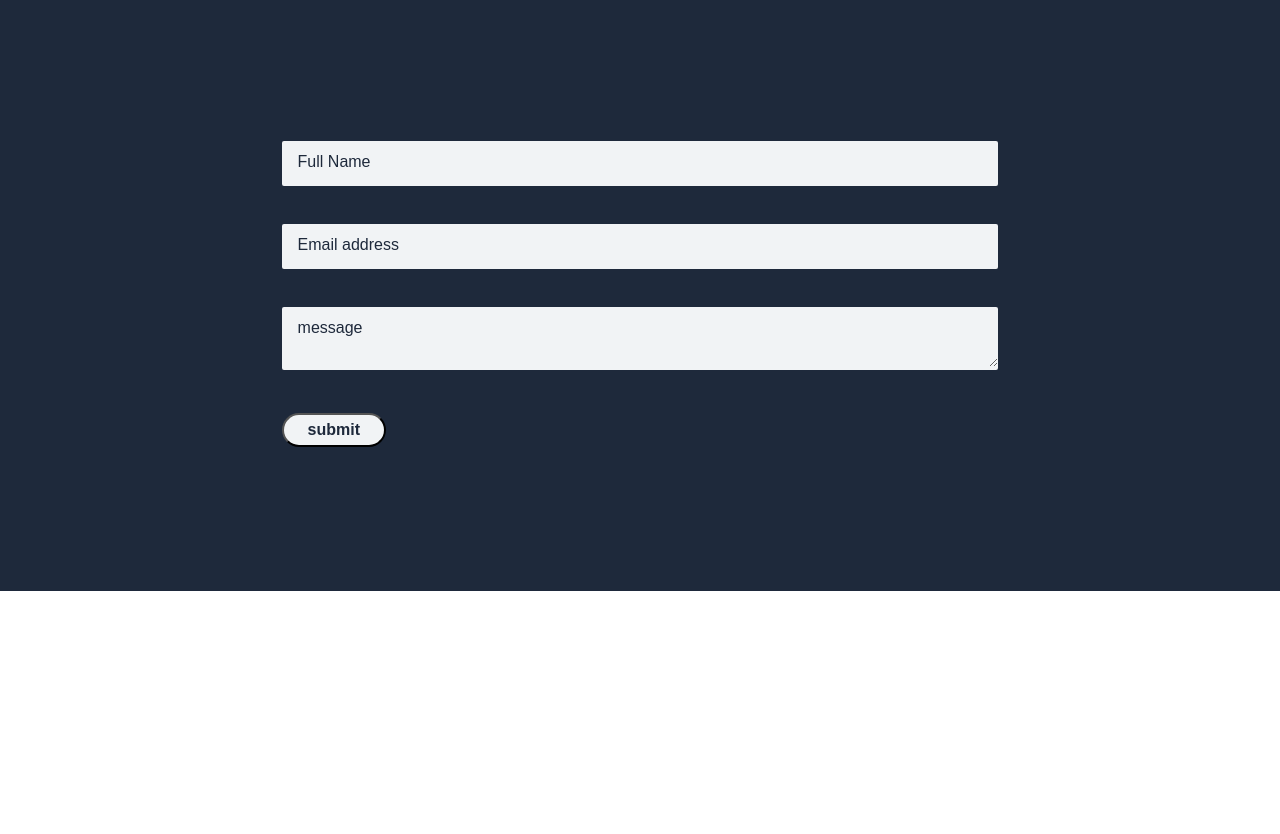
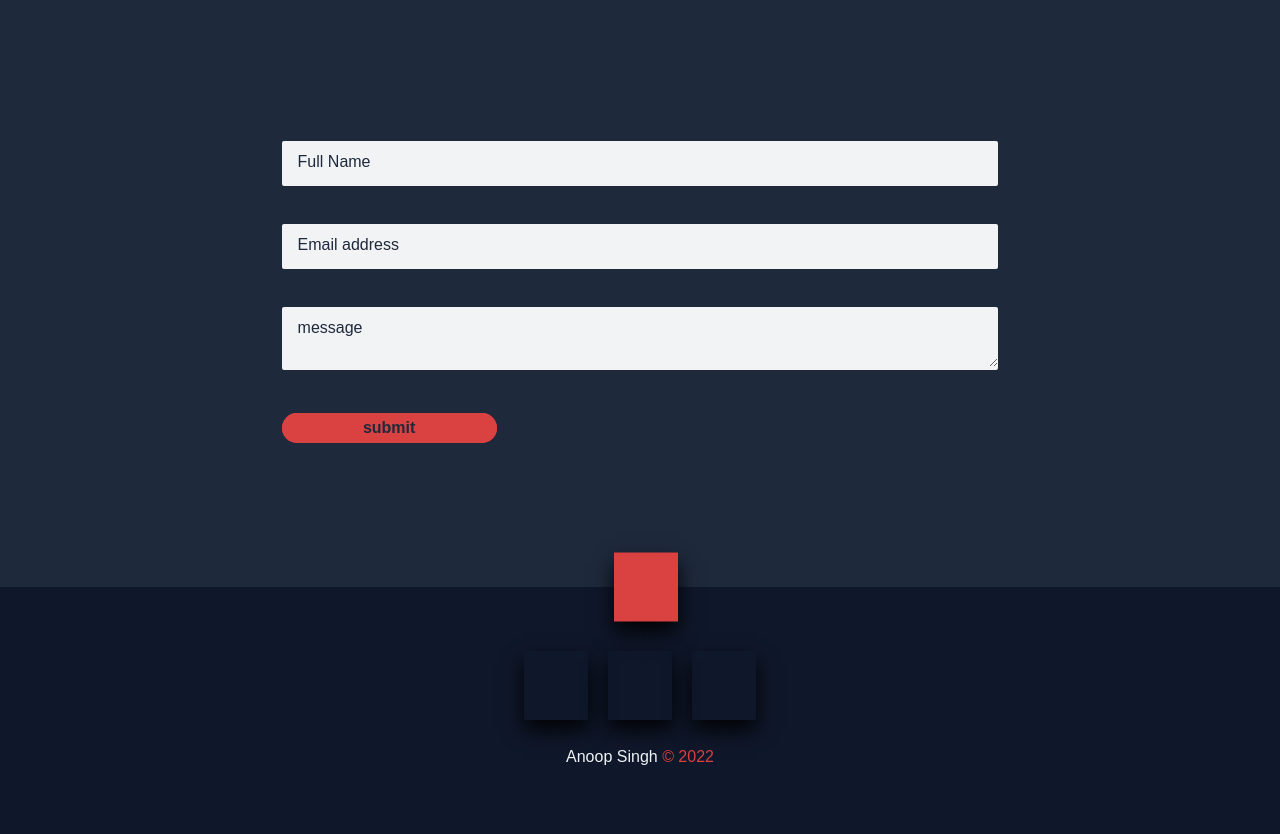
Before and after one commit to Anoop555777/personal-portfolio, a website: page index.html in a window 1280 px wide. Shown: the part 3745-4579 px from the top of the page. Before the commit the page ends 4336 px from the top, so only its background shows below. Drawn offline with Linux system fonts and the light colour scheme.

Commit message:
complete footer

```diff
--- a/index.html
+++ b/index.html
@@ -309,13 +309,40 @@
                 id="message"
               ></textarea>
             </div>
-
-            <div class="form__group">
-              <button class="btn__animation">submit</button>
-            </div>
+            <button class="btn__animation btn__form">submit</button>
           </form>
         </div>
       </section>
+
+      <footer class="footer">
+        <div class="footer__grid">
+          <a href="#" class="footer__icons">
+            <svg class="footer--icon">
+              <use xlink:href="img/sprite.svg#icon-linkedin"></use>
+            </svg>
+          </a>
+
+          <a href="#" class="footer__icons">
+            <svg class="footer--icon">
+              <use xlink:href="img/sprite.svg#icon-github"></use>
+            </svg>
+          </a>
+
+          <a href="#" class="footer__icons">
+            <svg class="footer--icon">
+              <use xlink:href="img/sprite.svg#icon-instagram"></use>
+            </svg>
+          </a>
+        </div>
+
+        <p class="footer__text">Anoop Singh <span>&copy; 2022</span></p>
+
+        <a href="#" class="footer__icon">
+          <svg class="footer--icon">
+            <use xlink:href="img/sprite.svg#icon-arrow-up"></use>
+          </svg>
+        </a>
+      </footer>
     </main>
   </body>
 </html>
--- a/sass/_base.scss
+++ b/sass/_base.scss
@@ -1,5 +1,5 @@
-$color-black--dark-1: #1e293b; // #0f172a;
-$color-primary--light-2: #1e293b;
+$color-black--dark-1: #1e293b; //
+$color-primary--light-2: #0f172a;
 $color-light-1: #da4141;
 $color-dark-1: #ba265d;
 $color-white-dark: #f1f3f5;
--- a/sass/_contact.scss
+++ b/sass/_contact.scss
@@ -11,10 +11,12 @@
 .contact__detail {
   padding: 4.8rem 9.6rem;
   width: 80%;
-
+  background-color: $color-black--dark-1;
   display: flex;
   flex-direction: column;
   gap: 3.8rem;
+  justify-content: center;
+  z-index: 10;
 }
 
 .form {
@@ -55,7 +57,7 @@
     font-weight: 700;
     position: absolute;
     left: 2rem;
-    bottom: 0;
+    bottom: -3rem;
     display: block;
     color: $color-light-1;
 
@@ -65,20 +67,16 @@
   &__input:placeholder-shown + &__label {
     opacity: 0;
     visibility: hidden;
-  }
-
-  &__input:focus + &__label {
-    transform: translateY(3rem);
-    opacity: 1;
-    visibility: visible;
-  }
-
-  &__input:not(:focus) + &__label {
-    opacity: 0;
-    visibility: hidden;
+    transform: translateY(-4rem);
   }
 }
 
 .btn__form {
   width: 30%;
+  color: $color-black--dark-1;
+  background-color: $color-light-1;
 }
+
+.btn__form::after {
+  background-color: $color-light-1;
+}
--- a/sass/_footer.scss
+++ b/sass/_footer.scss
@@ -0,0 +1,68 @@
+.footer {
+  background-color: $color-primary--light-2;
+  padding: 6.4rem 0;
+  position: relative;
+
+  display: flex;
+  align-items: center;
+  justify-content: center;
+
+  flex-direction: column;
+  gap: 2.4rem;
+
+  &__grid {
+    display: flex;
+    gap: 2rem;
+  }
+
+  &__icons {
+    padding: 2rem;
+    box-shadow: 0 1rem 2rem rgba(0, 0, 0, 0.9);
+    position: relative;
+  }
+
+  &--icon {
+    height: 2.4rem;
+    width: 2.4rem;
+    fill: $color-white-dark;
+    position: relative;
+    z-index: 10;
+  }
+
+  &__icons::before {
+    content: "";
+    display: inline-block;
+    height: 100%;
+    width: 3px;
+    background-color: $color-dark-1;
+    position: absolute;
+    top: 0;
+    left: 0;
+    transform: scaleY(0);
+    transition: transform 0.2s, width 0.2s cubic-bezier(1, 0, 0, 1) 0.4s;
+  }
+
+  &__text {
+    color: $color-white-dark;
+    font-family: $font-primary;
+    font-size: 1.6rem;
+    span {
+      color: $color-light-1;
+    }
+  }
+}
+
+.footer__icons:hover::before {
+  transform: scaleY(1);
+  width: 100%;
+}
+
+.footer__icon {
+  padding: 2rem;
+  background-color: $color-light-1;
+  box-shadow: 0 1rem 2rem rgba(0, 0, 0, 0.9);
+  position: absolute;
+  top: 0;
+  left: 48%;
+  transform: translate(0, -50%);
+}
--- a/sass/_gernal.scss
+++ b/sass/_gernal.scss
@@ -83,7 +83,7 @@
 }
 
 .btn__animation {
-  display: inline-block;
+  display: block;
   padding: 0.6rem 2.4rem;
 
   font-family: $font-primary;
@@ -95,6 +95,7 @@
   border-radius: 100px;
   position: relative;
   cursor: pointer;
+  border: none;
 }
 
 .btn__animation::after {
@@ -113,5 +114,6 @@
 
 .btn__animation:hover::after {
   transform: scaleX(1.4) scaleY(1.6);
+
   opacity: 0;
 }
--- a/sass/_project.scss
+++ b/sass/_project.scss
@@ -61,3 +61,8 @@
     transform: rotateY(0deg);
   }
 }
+
+.btn--white {
+  color: $color-black--dark-1;
+  background-color: $color-white-dark;
+}
--- a/sass/main.scss
+++ b/sass/main.scss
@@ -2,8 +2,6 @@
 @import "_gernal";
 @import "about";
 @import "header";
-
-@import "features";
 @import "hero";
 @import "footer";
 @import "skill";
```
Also changed, not shown: css/style.css, img/sprite.svg.
